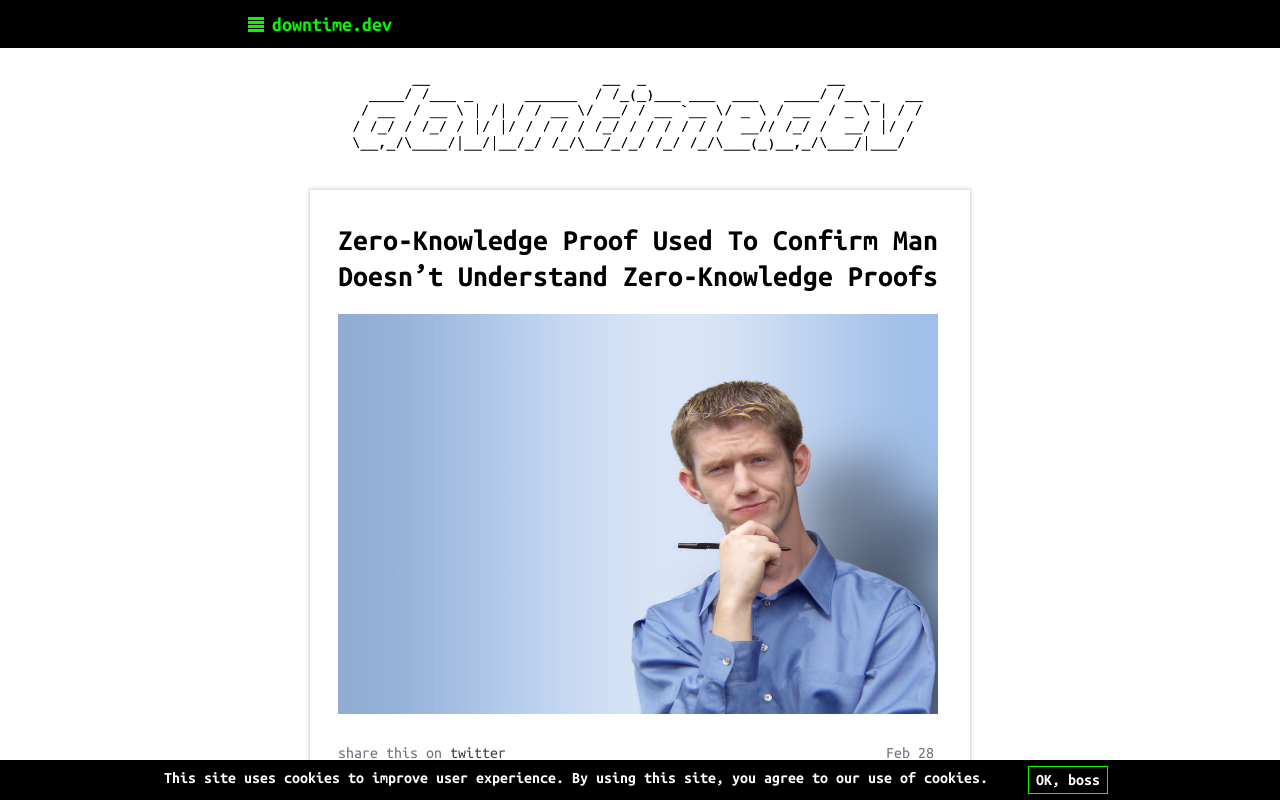
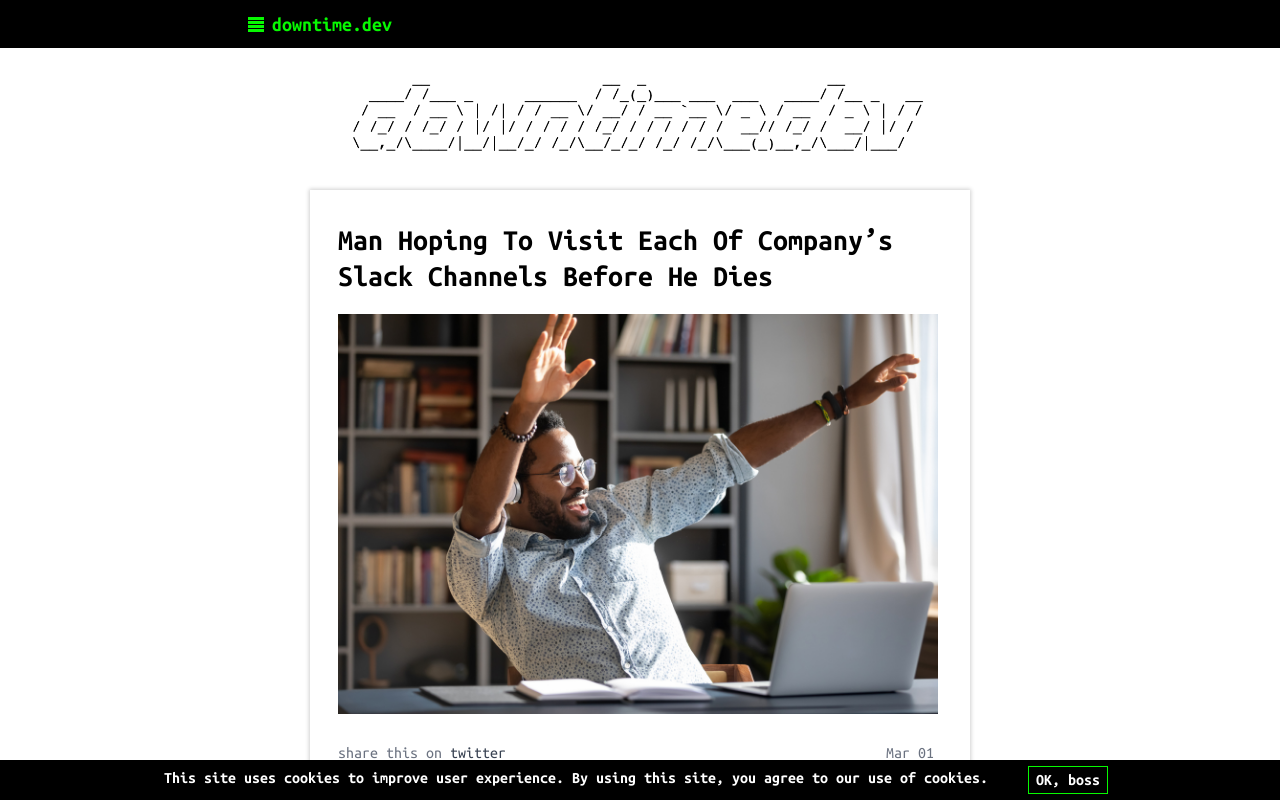
Before and after one commit to gravitational/downtime, a Next.js app: page / in a window 1280 px wide. Shown: the top 800 px of the page. Built offline with nearby package versions, Linux system fonts and the light colour scheme; no server answers.

Commit message:
add joke

```diff
--- a/data/jokes.ts
+++ b/data/jokes.ts
@@ -343,6 +343,14 @@ const RawJokes: HeadlineProps[] = [
     pubDate: new Date(2022, 1, 28),
     anchor: 10041,
   },
+  {
+    headline:
+      "Man Hoping To Visit Each Of Company’s Slack Channels Before He Dies",
+    image: "/assets/images/manCelebratesAtComputer.jpg",
+    twitterImage: "pic.twitter.com/vJdxSwoPVR",
+    pubDate: new Date(2022, 2, 1),
+    anchor: 10042,
+  },
 ];
 
 //sorted into order by MOST RECENT DATE FIRST
```
Also changed, not shown: twitter.html (+4 -4 lines), public/assets/images/manCelebratesAtComputer.jpg (added).
